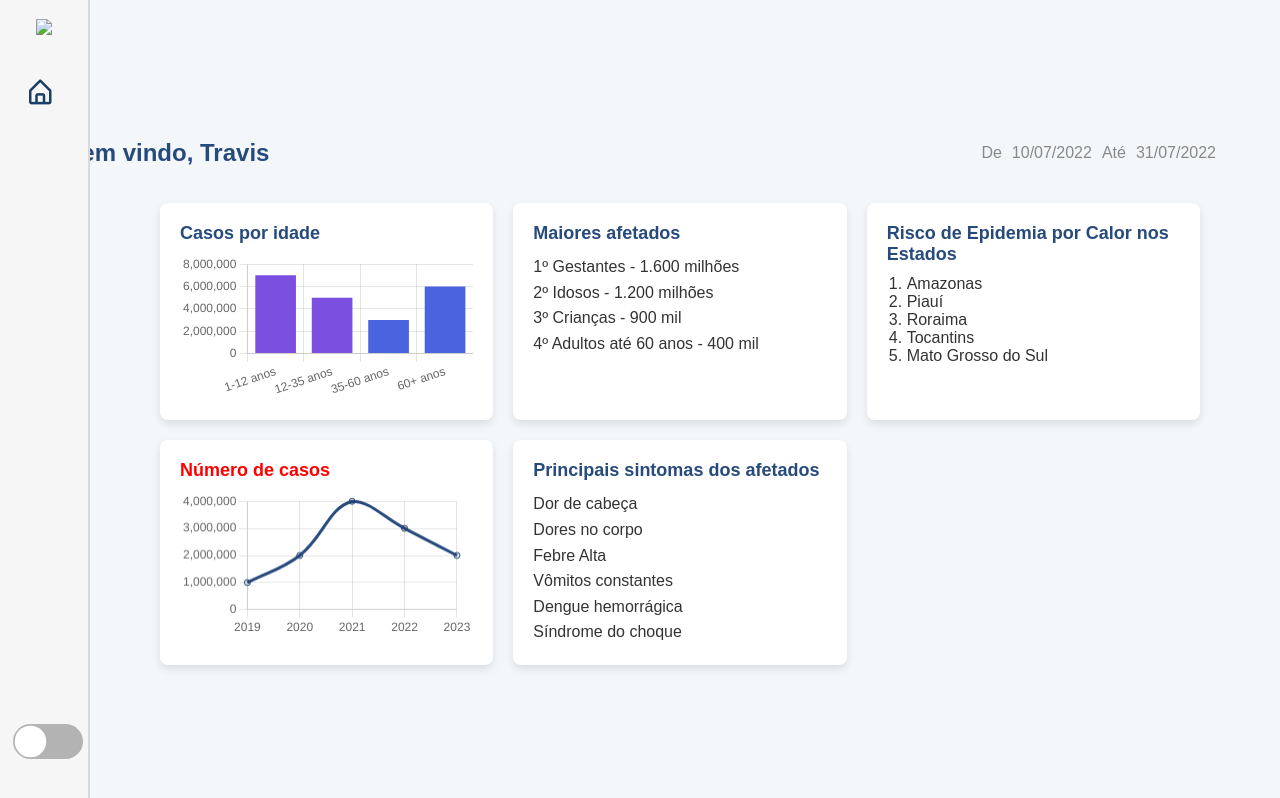
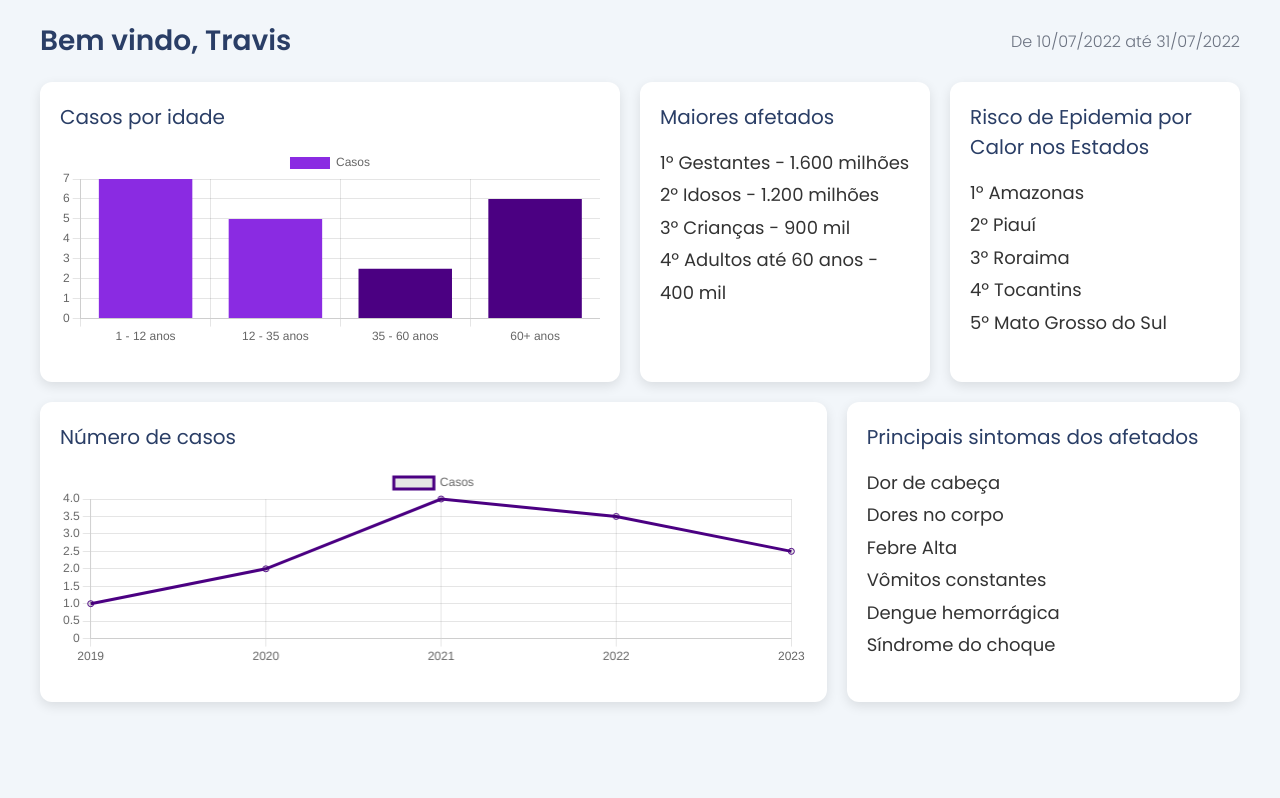
Before and after one commit to LifeHealth-Company/site-LifeHealth, a website: page public/pages/dash/index.html in a window 1280 px wide. Drawn offline with nearby package versions, Linux system fonts and the light colour scheme; files whose address does not match are found by name.

Commit message:
Dash finalizada

```diff
--- a/public/pages/dash/index.html
+++ b/public/pages/dash/index.html
@@ -1,189 +1,92 @@
 <!DOCTYPE html>
-<html lang="pt-BR">
+<html lang="pt">
 <head>
     <meta charset="UTF-8">
     <meta name="viewport" content="width=device-width, initial-scale=1.0">
-    <title>Dashboard</title>
-    <link href='https://unpkg.com/boxicons@2.1.4/css/boxicons.min.css' rel='stylesheet'>
-    <link rel="stylesheet" href="style copy.css">
+    <title>Dashboard de Epidemias</title>
     <link rel="stylesheet" href="style.css">
-    <script src="https://cdn.jsdelivr.net/npm/chart.js"></script>
 </head>
 <body>
-
-    <div class="sidebar">
-        <div class="top">
-          <div class="logo">
-            <img src="../menu/headerLogo.svg" alt="">
-          </div>
-          <!-- <i class="bx bx-menu" id="btn"></i> -->
-          <img src="../menu/eva_menu-arrow-fill.svg" lt="" id="btn">
-        </div>
-        <ul>
-          <div>
-            <li>
-              <a href="../home.html">
-                <i class="bx bx-home-alt icon" style="margin-left: 10px;"></i>
-                <span class="nav-item" style="margin-left: 16px;">Home</span>
-              </a>
-              <span class="tooltip">Home</span>
-            </li>
-
-            <li>
-              <a href="../dashBoard.html">
-                <!-- <i class="bx bxs-grid-alt icon"></i> -->
-                <img src="../menu/radix-icons_dashboard.svg" alt="">
-                <span class="nav-item">Dashboard</span>
-              </a>
-              <span class="tooltip">Dashboard</span>
-            </li>
-
-            <li>
-              <a href="">
-                <img src="../menu/mingcute_ai-line.svg" alt="">
-                <span class="nav-item">Health AI</span>
-              </a>
-              <span class="tooltip " style="width: 190%;">Health AI</span>
-            </li>
-
-            <li>
-              <a href="../funcionario.html">
-                <img src="../menu/Vector.svg" alt="">
-                <span class="nav-item">Usuários</span>
-              </a>
-              <span class="tooltip " style="width: 190%;">Usuários</span>
-            </li>
+    <div class="dashboard">
+        <div class="header">
+            <h1>Bem vindo, Travis</h1>
+            <div class="date">De 10/07/2022 até 31/07/2022</div>
         </div>
 
-          <div>
-            <li>
-              <a href="#">
-                <img src="../menu/material-symbols_help-outline.svg" alt="">
-                <span class="nav-item">Ajuda</span>
-              </a>
-              <span class="tooltip">Ajuda</span>
-            </li>
-            <li>
-              <a href="#">
-                <!-- <i class="bx bxs-cog "></i> -->
-                <img src="../menu/carbon_settings.svg" alt="">
-                <span class="nav-item">Configurações</span>
-              </a>
-              <span class="tooltip">Configurações</span>
-            </li>
+        <div class="cards">
+            <div class="card large">
+                <h2>Casos por idade</h2>
+                <div class="bar-chart-container">
+                    <canvas id="barChart" class="chart"></canvas>
                 </div>
-        </ul>
-        <div class="trilho" id="trilho">
-          <div class="indicador"></div>
+            </div>
+            <div class="card medium">
+                <h2>Maiores afetados</h2>
+                <p class="text-content">1º Gestantes - 1.600 milhões<br>2º Idosos - 1.200 milhões<br>3º Crianças - 900 mil<br>4º Adultos até 60 anos - 400 mil</p>
+            </div>
+            <div class="card medium">
+                <h2>Risco de Epidemia por Calor nos Estados</h2>
+                <p class="text-content">1º Amazonas<br>2º Piauí<br>3º Roraima<br>4º Tocantins<br>5º Mato Grosso do Sul</p>
             </div>
         </div>
 
-<div class="container">
-    <header class="header">
-        <h1>Bem vindo, Travis</h1>
-        <div class="date-range">
-            <span>De</span>
-            <span>10/07/2022</span>
-            <span>Até</span>
-            <span>31/07/2022</span>
+        <div class="bottom-cards">
+            <div class="card large">
+                <h2>Número de casos</h2>
+                <div class="line-chart-container">
+                    <canvas id="lineChart" class="chart"></canvas>
                 </div>
-    </header>
-
-    <main class="main-content">
-        <div class="card casos-por-idade">
-            <h2>Casos por idade</h2>
-            <canvas id="idadeChart"></canvas>
+            </div>
+            <div class="card medium">
+                <h2>Principais sintomas dos afetados</h2>
+                <p class="text-content">Dor de cabeça<br>Dores no corpo<br>Febre Alta<br>Vômitos constantes<br>Dengue hemorrágica<br>Síndrome do choque</p>
+            </div>
+        </div>
     </div>
 
-        <div class="card maiores-afetados">
-            <h2>Maiores afetados</h2>
-            <ul>
-                <li>1º Gestantes - 1.600 milhões</li>
-                <li>2º Idosos - 1.200 milhões</li>
-                <li>3º Crianças - 900 mil</li>
-                <li>4º Adultos até 60 anos - 400 mil</li>
-            </ul>
-        </div>
-
-        <div class="card risco-epidemia">
-            <h2>Risco de Epidemia por Calor nos Estados</h2>
-            <ol>
-                <li>Amazonas</li>
-                <li>Piauí</li>
-                <li>Roraima</li>
-                <li>Tocantins</li>
-                <li>Mato Grosso do Sul</li>
-            </ol>
-        </div>
-
-        <div class="card numero-de-casos">
-            <h2>Número de casos</h2>
-            <canvas id="casosChart"></canvas>
-        </div>
-
-        <div class="card sintomas-afetados">
-            <h2>Principais sintomas dos afetados</h2>
-            <ul>
-                <li>Dor de cabeça</li>
-                <li>Dores no corpo</li>
-                <li>Febre Alta</li>
-                <li>Vômitos constantes</li>
-                <li>Dengue hemorrágica</li>
-                <li>Síndrome do choque</li>
-            </ul>
-        </div>
-    </main>
-</div>
-
+    <script src="https://cdn.jsdelivr.net/npm/chart.js"></script>
     <script>
-    // Gráfico de Barras (Casos por Idade)
-    const idadeCtx = document.getElementById('idadeChart').getContext('2d');
-    new Chart(idadeCtx, {
+        const barCtx = document.getElementById('barChart').getContext('2d');
+        const barChart = new Chart(barCtx, {
             type: 'bar',
             data: {
-            labels: ['1-12 anos', '12-35 anos', '35-60 anos', '60+ anos'],
+                labels: ['1 - 12 anos', '12 - 35 anos', '35 - 60 anos', '60+ anos'],
                 datasets: [{
                     label: 'Casos',
-                data: [7000000, 5000000, 3000000, 6000000],
-                backgroundColor: ['#7b4fdf', '#7b4fdf', '#4a63df', '#4a63df']
+                    data: [7, 5, 2.5, 6],
+                    backgroundColor: ['#8A2BE2', '#8A2BE2', '#4B0082', '#4B0082']
                 }]
             },
             options: {
                 responsive: true,
-            plugins: {
-                legend: { display: false }
-            },
+                maintainAspectRatio: false,
                 scales: {
                     y: { beginAtZero: true }
                 }
             }
         });
 
-    // Gráfico de Linha (Número de Casos)
-    const casosCtx = document.getElementById('casosChart').getContext('2d');
-    new Chart(casosCtx, {
+
+        const lineCtx = document.getElementById('lineChart').getContext('2d');
+        const lineChart = new Chart(lineCtx, {
             type: 'line',
             data: {
                 labels: ['2019', '2020', '2021', '2022', '2023'],
                 datasets: [{
                     label: 'Casos',
-                data: [1000000, 2000000, 4000000, 3000000, 2000000],
-                borderColor: '#274a7d',
-                fill: false,
-                tension: 0.4
+                    data: [1, 2, 4, 3.5, 2.5],
+                    borderColor: '#4B0082',
+                    fill: false
                 }]
             },
             options: {
                 responsive: true,
-            plugins: {
-                legend: { display: false }
-            },
+                maintainAspectRatio: false,
                 scales: {
                     y: { beginAtZero: true }
                 }
             }
         });
     </script>
-<script src="main.js"></script>
 </body>
 </html>
--- a/public/pages/dash/style.css
+++ b/public/pages/dash/style.css
@@ -1,76 +1,104 @@
+@import url('https://fonts.googleapis.com/css2?family=Poppins:wght@300;400;600&display=swap');
+
 * {
     margin: 0;
     padding: 0;
     box-sizing: border-box;
-    font-family: Arial, sans-serif;
 }
 
 body {
-    background-color: #f4f7fa;
+    font-family: 'Poppins', sans-serif;
+    background-color: #F2F6FA;
     color: #333;
     display: flex;
     justify-content: center;
-    align-items: center;
-    min-height: 100vh;
+    padding: 20px;
 }
 
-.container {
-    width: 90%;
+.dashboard {
     max-width: 1200px;
+    width: 100%;
+    display: grid;
+    grid-template-rows: auto;
+    gap: 20px;
 }
 
 .header {
     display: flex;
     justify-content: space-between;
     align-items: center;
-    padding: 20px 0;
 }
 
 .header h1 {
-    font-size: 24px;
-    color: #274a7d;
+    font-size: 28px;
+    color: #2A3E66;
+    font-weight: 600;
 }
 
-.date-range {
-    display: flex;
-    align-items: center;
-    gap: 10px;
-    color: #888;
+.date {
+    font-size: 16px;
+    color: #6B7280;
+    font-weight: 300;
 }
 
-.main-content {
+.cards {
     display: grid;
-    grid-template-columns: repeat(3, 1fr);
+    grid-template-columns: 2fr 1fr 1fr;
     gap: 20px;
 }
 
 .card {
     background-color: #fff;
-    border-radius: 8px;
-    box-shadow: 0 4px 8px rgba(0, 0, 0, 0.1);
     padding: 20px;
+    border-radius: 12px;
+    box-shadow: 0 4px 12px rgba(0, 0, 0, 0.1);
+    transition: transform 0.2s ease;
+}
+
+.card:hover {
+    transform: scale(1.02);
+}
+
+.card.large {
+    height: 300px;
+}
+
+.card.medium {
+    height: 300px;
 }
 
 .card h2 {
-    font-size: 18px;
-    color: #274a7d;
-    margin-bottom: 10px;
+    font-size: 20px;
+    color: #2A3E66;
+    font-weight: 500;
+    margin-bottom: 15px;
 }
 
-.maiores-afetados ul, .sintomas-afetados ul {
-    list-style: none;
-    line-height: 1.6;
+.chart {
+    width: 100%;
+    height: 200px;
 }
 
-.risco-epidemia ol {
-    padding-left: 20px;
+.text-content {
+    font-size: 18px;
+    color: #333;
+    line-height: 1.8;
+    font-weight: 400;
 }
 
-.numero-de-casos h2 {
-    color: red;
+.bar-chart-container, .line-chart-container {
+    display: flex;
+    align-items: center;
+    justify-content: center;
 }
 
-canvas {
-    max-width: 100%;
-    height: 200px;
+.bottom-cards {
+    display: grid;
+    grid-template-columns: 2fr 1fr;
+    gap: 20px;
 }
+
+.highlight {
+    color: #D9534F;
+    font-weight: bold;
+}
```
Lines whose indentation alone changed are shown as unchanged.
